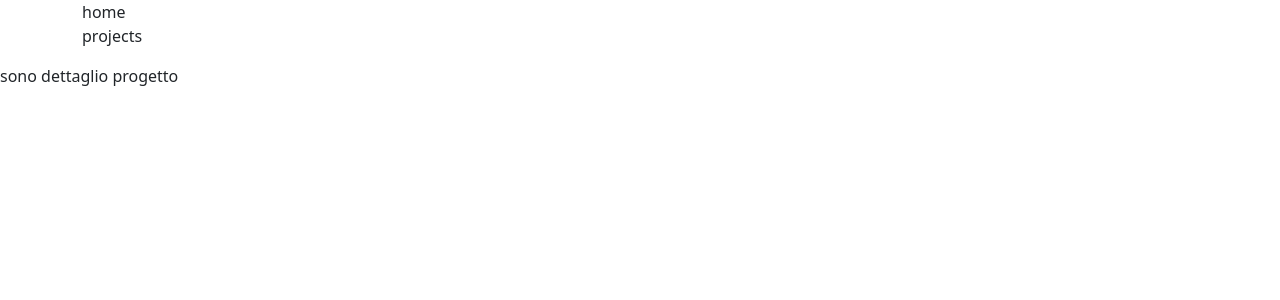
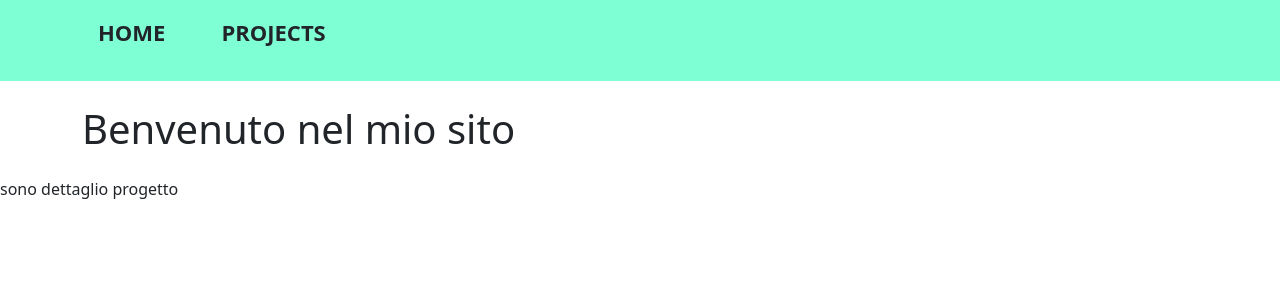
Before and after one commit to DavideAtzo/vite-boolfolio, a Vue app: page /projects/1 in a window 1280 px wide. Shown: the top 300 px of the page. Built offline with nearby package versions, Linux system fonts and the light colour scheme.

Commit message:
aggiunto file main + un po di scss

```diff
--- a/src/App.vue
+++ b/src/App.vue
@@ -1,15 +1,18 @@
 <script>
 import AppHeader from './components/AppHeader.vue';
+import AppMain from './components/AppMain.vue';
 export default {
   name: 'App',
   components: {
     AppHeader,
+    AppMain
   },
 }
 </script>
 
 <template>
   <AppHeader />
+  <AppMain />
   <router-view />
 </template>
 
--- a/src/components/AppHeader.vue
+++ b/src/components/AppHeader.vue
@@ -1,6 +1,6 @@
 <script>
 export default {
-    name:'AppHeader'
+    name: 'AppHeader'
 }
 </script>
 
@@ -9,13 +9,13 @@ export default {
         <div class="container">
             <div class="row">
                 <nav>
-                    <ul class="list-unstyled">
-                        <li>
+                    <ul class="list-unstyled d-flex gap-4">
+                        <li class="p-3">
                             <RouterLink :to="{ name: 'home' }" class="nav-link">
                                 home
                             </RouterLink>
                         </li>
-                        <li>
+                        <li class="p-3">
                             <RouterLink :to="{ name: 'projects' }" class="nav-link">
                                 projects
                             </RouterLink>
@@ -27,6 +27,14 @@ export default {
     </header>
 </template>
 
-<style>
+<style lang="scss" scoped>
+header {
+    background-color: aquamarine;
 
+    li {
+        font-size: 22px;
+        text-transform: uppercase;
+        font-weight: 600;
+    }
+}
 </style>
--- /dev/null
+++ b/src/components/AppMain.vue
@@ -0,0 +1,15 @@
+<template>
+    <div class="container">
+        <div class="row">
+            <h1 class="my-4">Benvenuto nel mio sito</h1>
+        </div>
+    </div>
+</template>
+
+<script>
+export default {
+
+}
+</script>
+
+<style lang="scss" scoped></style>
--- a/src/components/ProjectCard.vue
+++ b/src/components/ProjectCard.vue
@@ -8,12 +8,15 @@ export default {
 </script>
 
 <template>
-    <h5 class="px-2"><span>Title: </span>{{ project.id }}</h5>
+    <h5 class="px-2"><span>Title: </span>{{ project.project_title }}</h5>
     <div class="card-body">
-        sono card body
-        <p><span>Date: </span>{{ project.creation_date }}</p>
+        <p><span class="">Date: </span>{{ project.creation_date }}</p>
         <p><span>Description: </span>{{ project.description }}</p>
     </div>
 </template>
 
-<style></style>
+<style lang="scss" scoped>
+span{
+    text-transform: uppercase;
+}
+</style>
--- a/src/pages/AppHome.vue
+++ b/src/pages/AppHome.vue
@@ -1,7 +1,5 @@
 <template>
-    <div>
-        <h2>prova home</h2>
-    </div>
+
 </template>
 
 <script>
--- a/src/pages/AppProjects.vue
+++ b/src/pages/AppProjects.vue
@@ -20,7 +20,6 @@ export default {
             axios.get(this.apiBaseUrl + this.apiUrls.projects)
                 .then((response) => {
                     this.projects = response.data.results;
-                    console.log(response)
                 })
                 .catch((error) => {
                     console.log(error);
```
